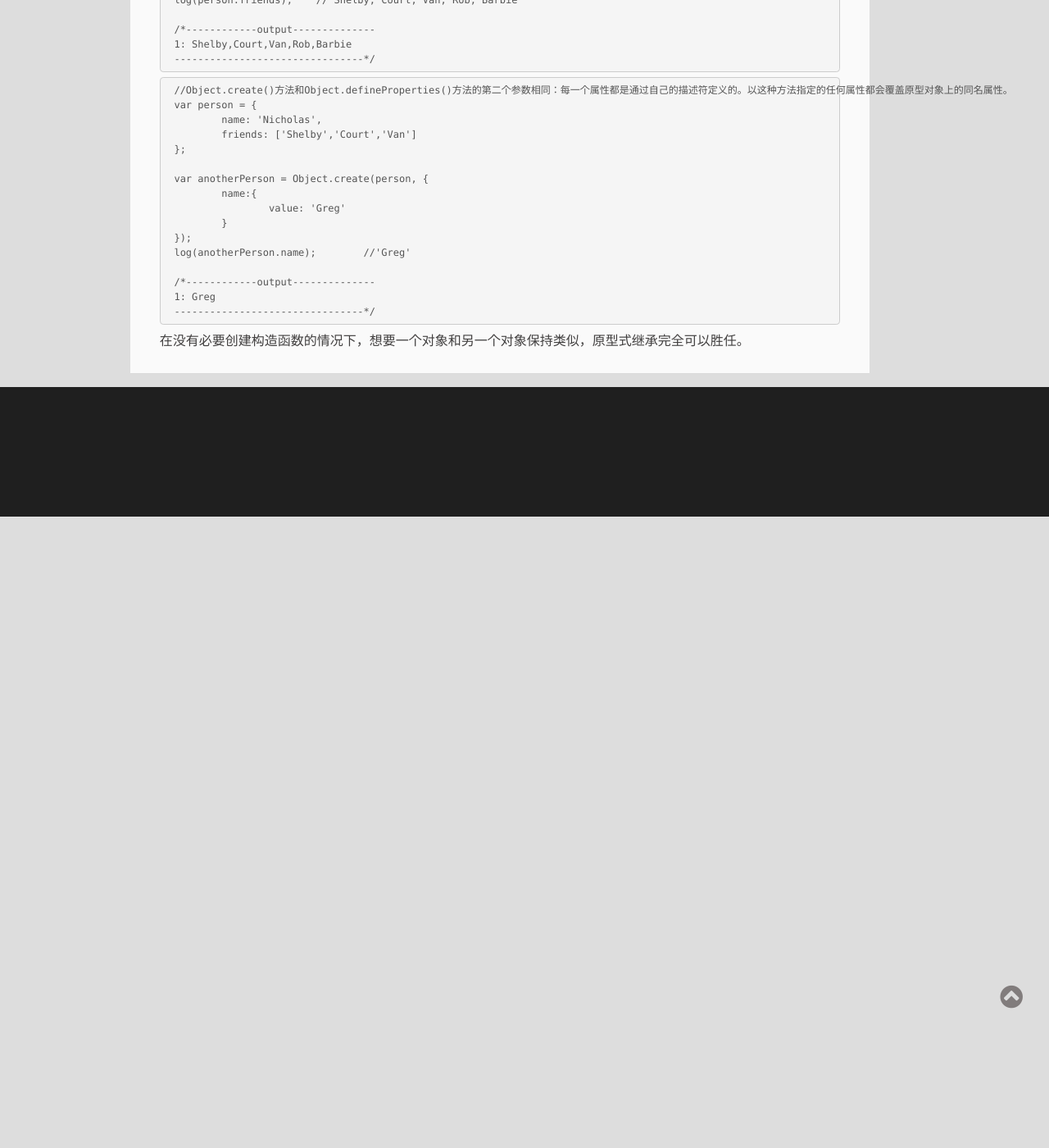
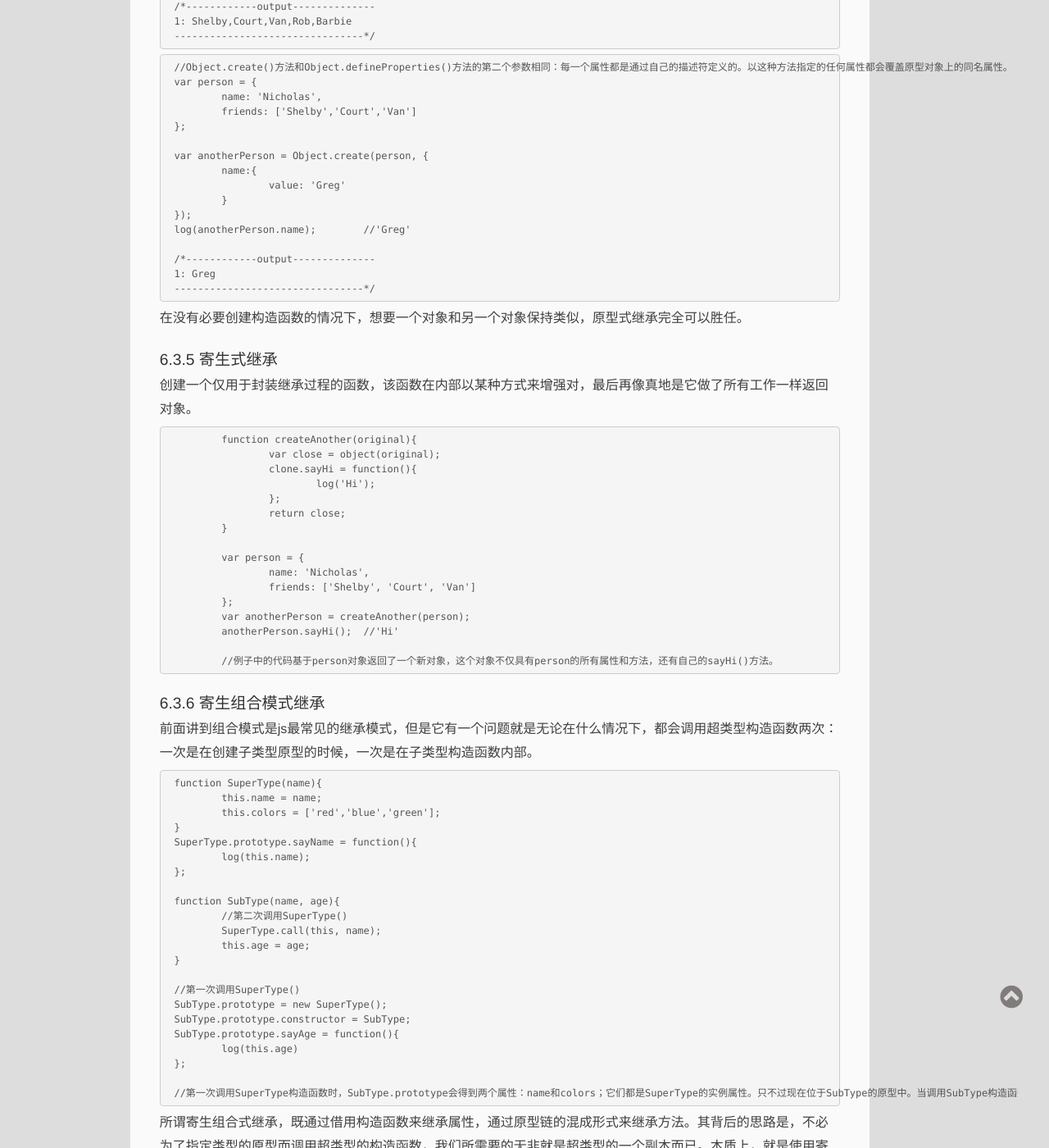
Before and after one commit to Halomaple/blog, a Jekyll site: the page built from codes/6.3-Inheritance.html, in a window 1280 px wide and 1400 px high, scrolled down 5503 px. Shown: the whole window at 82% size. Built offline with Jekyll 4.4.1, drawn with Linux system fonts in a browser that asks for light colours; before the commit the page ends 6133 px from its top, so only the background shows below that; some of the changed text lies outside the part shown.

```diff
--- a/codes/6.3-Inheritance.html
+++ b/codes/6.3-Inheritance.html
@@ -162,7 +162,7 @@ function SubType(name, age){
 
 //继承方法
 SubType.prototype = new SuperType();
-SubType.prototype.constructor = SubType();
+SubType.prototype.constructor = SubType;
 SubType.prototype.sayAge = function(){
 	log(this.age)
 };
@@ -247,4 +247,113 @@ var anotherPerson = Object.create(person, {
 log(anotherPerson.name);	//'Greg'
 </pre>
 在没有必要创建构造函数的情况下，想要一个对象和另一个对象保持类似，原型式继承完全可以胜任。
+
+<h4>6.3.5 寄生式继承</h4>
+创建一个仅用于封装继承过程的函数，该函数在内部以某种方式来增强对，最后再像真地是它做了所有工作一样返回对象。
+<pre>
+	function createAnother(original){
+		var close = object(original);
+		clone.sayHi = function(){
+			log('Hi');
+		};
+		return close;
+	}
+
+	var person = {
+		name: 'Nicholas',
+		friends: ['Shelby', 'Court', 'Van']
+	};
+	var anotherPerson = createAnother(person);
+	anotherPerson.sayHi();	//'Hi'
+
+	//例子中的代码基于person对象返回了一个新对象，这个对象不仅具有person的所有属性和方法，还有自己的sayHi()方法。
+</pre>
+
+<h4>6.3.6 寄生组合模式继承</h4>
+前面讲到组合模式是js最常见的继承模式，但是它有一个问题就是无论在什么情况下，都会调用超类型构造函数两次：一次是在创建子类型原型的时候，一次是在子类型构造函数内部。
+
+<pre>
+function SuperType(name){
+	this.name = name;
+	this.colors = ['red','blue','green'];
+}
+SuperType.prototype.sayName = function(){
+	log(this.name);
+};
+
+function SubType(name, age){
+	//第二次调用SuperType()
+	SuperType.call(this, name);
+	this.age = age;
+}
+
+//第一次调用SuperType()
+SubType.prototype = new SuperType();
+SubType.prototype.constructor = SubType;
+SubType.prototype.sayAge = function(){
+	log(this.age)
+};
+
+//第一次调用SuperType构造函数时，SubType.prototype会得到两个属性：name和colors；它们都是SuperType的实例属性。只不过现在位于SubType的原型中。当调用SubType构造函数时，又会调用一次SuperType构造函数，这一次又在新对象上创建了实例属性name和colors。于是这两个属性就屏蔽了原型中的两个同名属性。
+</pre>
+所谓寄生组合式继承，既通过借用构造函数来继承属性，通过原型链的混成形式来继承方法。其背后的思路是，不必为了指定类型的原型而调用超类型的构造函数，我们所需要的无非就是超类型的一个副本而已。本质上，就是使用寄生式继承来继承超类型的原型，然后再将结果指定给子类型的原型。
+<pre>
+function inheritPrototype(subType, superType){
+	//创建对象：超类型的副本prototype
+	var prototype = object(superType.prototype);
+
+	//增强对象：为副本添加constructor属性，从而弥补因即将重写原型而失去的默认的constructor属性
+	prototype.constructor = subType;
+
+	//指定对象：将新创建的副本赋值给子类型的原型
+	subType.prototype = prototype;
+}
+
+function SuperType(name){
+	this.name = name;
+	this.colors = ['red', 'blue', 'green'];
+}
+
+SuperType.prototype.sayName = function(){
+	log(this.name);
+};
+
+function SubType(name, age){
+	SuperType.call(this, name);
+	this.age = age;
+}
+
+inheritPrototype(SubType, SuperType);
+
+SubType.prototype.sayName = function(){
+	log(this.age);
+}
+//这个例子的高效在于它只调用了一次SuperType构造函数，并且因此避免了再SubType.prototype上面创建不必要的、多余的属性，同时原型链还能保持不变。
+</pre>
+
+<h4>6.4 小结</h4>
+ES支持面向对象编程，但不实用类或者接口。对象可以在代码执行过程中创建和增强，因此具有动态性而非严格定义的实体。
+<p>
+
+	可以使用以下模式创建对象：
+	<br />
+	- 工厂模式：使用简单的函数创建对象，为对象添加属性和方法，然后返回对象。这个模式后来被构造函数模式取代。
+	<br />
+	- 构造函数模式：可以创建自定义引用类型，可以像创建内置对象实例一样使用new操作符。不过也有缺点，就是它的每个成员都无法得到复用，包括函数。由于函数可以不局限于任何对象（即与对象具有松散耦合的特点），因此没有理由不在多个对象间共享函数。
+	<br />
+	- 原型模式：使用构造函数的prototype属性来指定那些应该共享的属性和方法。组合使用构造函数模式和原型模式时，使用构造函数定义实例属性，而使用原型定义共享的属性和方法。
+</p>
+<p>
+	JavaScript主要通过原型链继承。原型链的构建是通过一个类型的实例赋值给另一个构造函数的原型实现的。这样，子类型就能访问超类型的所有属性和方法。原型链的问题是对象实例共享所有继承的属性和方法，因此不适宜单独使用。解决这个问题的是借用构造函数，即在子类型构造函数的内部调用超类型构造函数。这样就可以做到每个实例都具有自己的属性，同时还能保证只使用构造函数模式来定义类型。使用最多的继承模式是组合继承，这种模式使用原型继承共享的属性和方法，而通过借用构造函数继承实例属性。
+</p>
+<p>
+	此外，还有以下几种继承模式：
+	<br />
+	- 原型式继承，可以在不比预先定义构造函数的情况下实现继承，其本质是执行对给定对象的浅复制。而复制得到的副本还可以得到进一步改造。
+	<br />
+	- 寄生式继承，与原型式继承相似，也是基于某个对象或某些信息创建一个对象，然后增强对象，最后返回对象。为了解决组合继承模式由于多次调用构造函数而导致的低效率问题，可以将这个模式与组合继承一起使用。
+	<br />
+	- 寄生组合式继承，集寄生和组合继承的优点与一身，是实现基于类型继承的最有效方式。
+</p>
+</p>
 </div>
```
